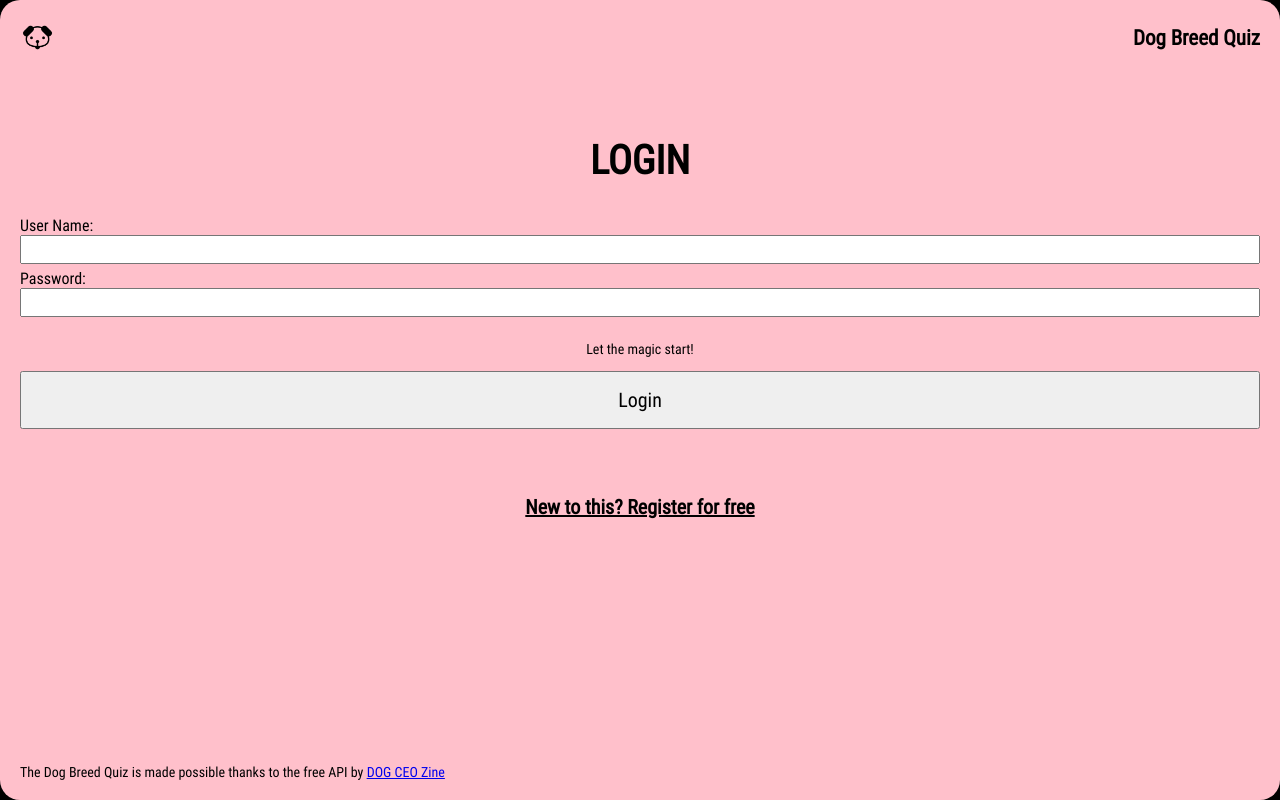
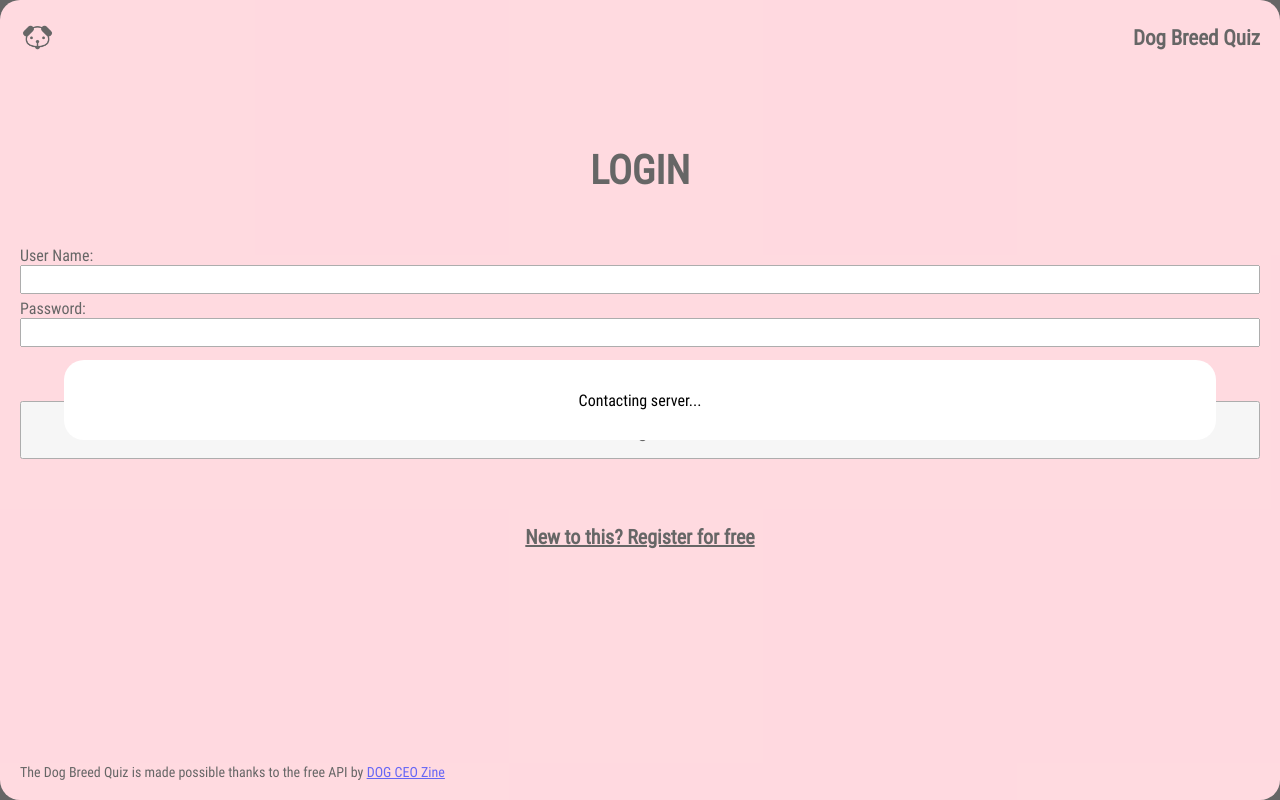
Before and after one commit to KajsaWall/U1, a plain HTML site: page problem/index.html in a window 1280 px wide. Both pictures are taken after a click on the button "Login". Drawn offline with Linux system fonts and the light colour scheme; no server answers; files whose address does not match are found by name.

Commit message:
Code for get and post request
Fixed the functions for the get and post request making it possible to log in and register.

```diff
--- a/problem/css/index.css
+++ b/problem/css/index.css
@@ -0,0 +1,16 @@
+@font-face {
+    font-family: RobotoCondensed_regular;
+    src: url("../fonts/RobotoCondensed_regular/RobotoCondensedRegular.ttf");
+}
+@font-face {
+    font-family: RobotoCondensed_bold;
+    src: url("../fonts/RobotoCondensed_bold/RobotoCondensedBold.ttf");
+}
+@font-face {
+    font-family: RobotoCondensed_light;
+    src: url("../fonts/RobotoCondensed_light/RobotoCondensedLight.ttf");
+}
+
+body {
+    font-family: RobotoCondensed_regular;
+}
--- a/problem/css/login_register.css
+++ b/problem/css/login_register.css
@@ -61,7 +61,8 @@ h1 {
     text-align: center;
     font-family: RobotoCondensed_regular;
     font-size: 40px;
-    padding-top: 55px;
+    padding-top: 65px;
+    padding-bottom: 20px;
 }
 
 
@@ -113,3 +114,28 @@ footer {
 footer > * {
     margin: 0;
 }
+
+#contact {
+    height: 0;
+    width: 0;
+    background-color: rgba(255, 255, 255, 0.4);
+    opacity: 0;
+    display: flex;
+    align-items: center;
+    justify-content: center;
+    position:absolute;
+    z-index: 1;
+}
+
+#contact > div {
+    display: flex;
+    justify-content: center;
+    align-items: center;
+    width: 90%;
+    height: 10%;
+    background-color: white;
+    text-align: center;
+    border-radius: 20px;
+    flex-direction: column;
+    flex-basis: 1;
+}
--- a/problem/index.html
+++ b/problem/index.html
@@ -10,7 +10,12 @@
     <title>Document</title>
 </head>
 <body>
+    <div id="contact">
+        <div id="contacttext">Contacting server...</div>
+    </div>
+
     <main class="container login">
+
 
         <header>
         <div id="logo"></div>
@@ -23,7 +28,7 @@
         <label for="username">User Name:</label>
         <input type="text" id="username">
         <label for="password">Password:</label>
-        <input type="text" id="password">
+        <input type="password" id="password">
 
         <p id="feedback" class="login">Let the magic start!</p>
 
@@ -37,7 +42,7 @@
 
     </main>
     <script src="js/data.js"></script>
-    <script src="js/index.js"></script>
+    <script src="index.js"></script>
     <script src="js/login_register.js"></script>
 </body>
 </html>
--- a/problem/js/login_register.js
+++ b/problem/js/login_register.js
@@ -2,16 +2,14 @@
 
 document.getElementById("register").addEventListener("click", login_or_register_event);
 
-
-/*
-document.querySelector("main").style.backgroundColor = "thistle";
-document.querySelector("h1").textContent = "REGISTER";
-document.getElementById("feedback").textContent = "Ready when you are...";
-document.querySelector("button").textContent = "Register";
-document.getElementById("register").textContent = "Already have an account? Go to login";
-*/
-
-
+function login_or_register_event(event){
+    if(document.querySelector("button").textContent==="Login") {
+        register();
+    }
+    else if (document.querySelector("button").textContent==="Register") {
+        login();
+    }
+}
 function login(){
     document.querySelector("main").style.backgroundColor="pink";
     document.querySelector("h1").textContent="LOGIN";
@@ -20,14 +18,6 @@ function login(){
     document.querySelector("#register").textContent="New to this? Register for free";
 }
 
-function login_or_register_event(event){
-    if(document.querySelector("button").textContent==="Login") {
-        register();
-    }
-    else {
-        login();
-    }
-}
 function register() {
     document.querySelector("main").style.backgroundColor="thistle";
     document.querySelector("h1").textContent="REGISTER";
@@ -35,3 +25,55 @@ function register() {
     document.querySelector("button").textContent="Register";
     document.querySelector("#register").textContent="Already have an account? Go to logn";
 }
+
+document.querySelector("button").addEventListener("click", login_or_register);
+
+let prefix = "https://teaching.maumt.se/apis/access/";
+
+function login_or_register (event) {
+
+document.getElementById("contact").style.opacity = "1";
+document.getElementById("contact").style.height = "100%";
+document.getElementById("contact").style.width = "100%";
+
+
+    let _username = document.querySelector("#username").value;
+    console.log(_username);
+    let _password = document.querySelector("#password").value;
+    console.log(_password);
+    if(document.querySelector("button").textContent === "Login") {
+        let _prefix = `${prefix}?action=check_credentials&user_name=${_username}&password=${_password}`;
+        const request_get = new Request (_prefix);
+        _fetch(request_get);
+
+    } else if (document.querySelector("button").textContent === "Register") {
+        let body_post = {
+            action: "register",
+            user_name: _username,
+            password: _password,
+        };
+
+        const request_post = new Request (prefix, {
+            method: "POST",
+            headers: {"Content-type": "application/json; charset=UTF-8"},
+            body: JSON.stringify(body_post),
+        });
+        _fetch(request_post);
+    }
+}
+
+async function _fetch(url, _function) {
+
+    const response = await fetch(url);
+    if (response.ok){
+        const resource = await response.json();
+        console.log(resource);
+    }
+    else{
+        document.getElementById("contacttext").textContent = response.statusText;
+        let button = document.createElement("button");
+        button.textContent = "Close";
+        document.getElementById("contacttext").append(button);
+        console.log("something went wrong");
+    }
+}
```
